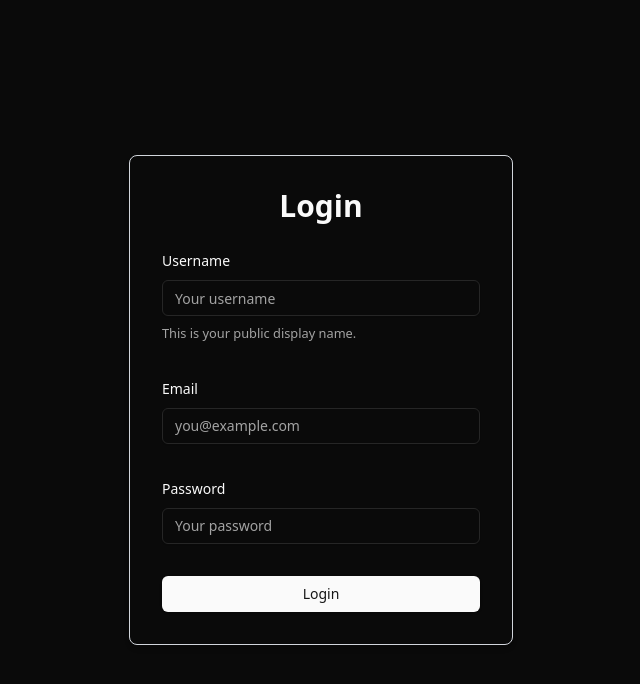
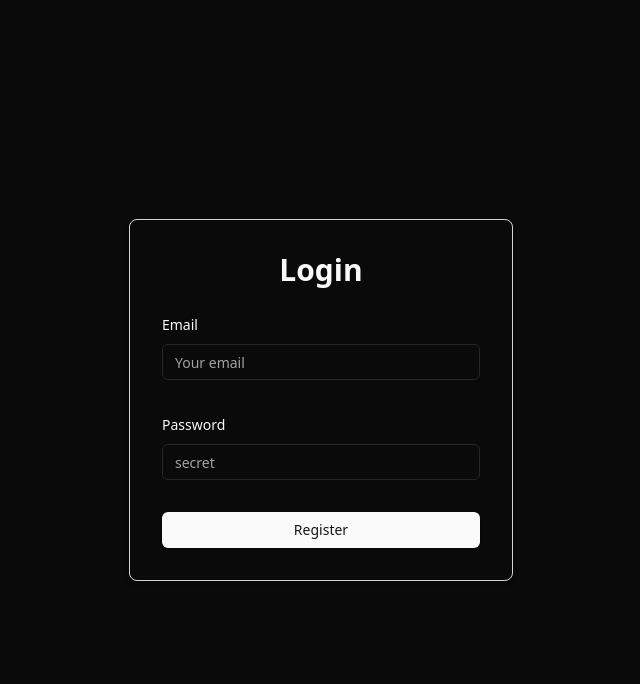
Before and after one commit to mathzds/Toughts-Site, a React (Vite) app: page /login in a window 1280 px wide. Shown: the top 684 px of the page, without its empty margins (319-959 px from the left). Built offline with nearby package versions, Linux system fonts and the light colour scheme.

Commit message:
persisting token

```diff
--- a/package.json
+++ b/package.json
@@ -15,6 +15,7 @@
     "@radix-ui/react-label": "^2.1.0",
     "@radix-ui/react-slot": "^1.1.0",
     "@radix-ui/react-toast": "^1.2.1",
+    "axios": "^1.7.7",
     "class-variance-authority": "^0.7.0",
     "clsx": "^2.1.1",
     "lucide-react": "^0.446.0",
--- a/src/pages/home/App.tsx
+++ b/src/pages/home/App.tsx
@@ -3,10 +3,6 @@ import { useNavigate } from "react-router-dom";
 
 function Home() {
 	const navigate = useNavigate();
-
-	const handleNavigate = () => {
-		navigate("/login");
-	};
 
 	return (
 		<>
@@ -17,7 +13,14 @@ function Home() {
 				<h4 className="scroll-m-20 text-xl font-semibold tracking-tight mb-4">
 					People stopped telling jokes
 				</h4>
-				<Button onClick={handleNavigate}>Enter in this world!</Button>
+				<div className="flex flex-rows gap-2">
+					<Button onClick={() => navigate("/register")}>
+						Register in this woldr!
+					</Button>
+					<Button onClick={() => navigate("/login")}>
+						Login on your mind!
+					</Button>
+				</div>
 			</div>
 		</>
 	);
--- a/src/pages/login/Login.tsx
+++ b/src/pages/login/Login.tsx
@@ -6,7 +6,6 @@ import { Button } from "@/components/ui/button";
 import {
 	Form,
 	FormControl,
-	FormDescription,
 	FormField,
 	FormItem,
 	FormLabel,
@@ -14,11 +13,9 @@ import {
 } from "@/components/ui/form";
 import { Input } from "@/components/ui/input";
 import { toast } from "@/hooks/use-toast";
+import axios from "axios";
 
 const formSchema = z.object({
-	username: z.string().min(1, {
-		message: "Username is required",
-	}),
 	email: z.string().email({
 		message: "Email is invalid",
 	}),
@@ -27,23 +24,48 @@ const formSchema = z.object({
 	}),
 });
 
-function Login() {
+function Register() {
 	const form = useForm<z.infer<typeof formSchema>>({
 		resolver: zodResolver(formSchema),
 		defaultValues: {
-			username: "",
 			email: "",
 			password: "",
 		},
 	});
 
-	const onSubmit = (values: z.infer<typeof formSchema>) => {
-		console.log(values);
-		toast({
-			title: "Login",
-			description: "Login successful",
-			variant: "success",
-		});
+	const onSubmit = async (values: z.infer<typeof formSchema>) => {
+		try {
+			const response = await axios.post(
+				"http://localhost:3000/users/login/me",
+				{
+					email: values.email,
+					senha: values.password,
+				},
+				{
+					headers: {
+						"Content-Type": "application/json",
+					},
+				},
+			);
+
+			const data = response.data;
+			console.log("Response data:", data);
+
+			localStorage.setItem("token", data);
+
+			toast({
+				title: "Login",
+				description: "Login bem-sucedido",
+				variant: "success",
+			});
+		} catch (error) {
+			console.error("Error during request:", error);
+			toast({
+				title: "Erro",
+				description: "Ocorreu um erro.",
+				variant: "destructive",
+			});
+		}
 	};
 
 	return (
@@ -54,32 +76,12 @@ function Login() {
 					<form onSubmit={form.handleSubmit(onSubmit)} className="space-y-8">
 						<FormField
 							control={form.control}
-							name="username"
-							render={({ field }) => (
-								<FormItem>
-									<FormLabel className="text-left">Username</FormLabel>
-									<FormControl>
-										<Input placeholder="Your username" {...field} />
-									</FormControl>
-									<FormDescription>
-										This is your public display name.
-									</FormDescription>
-									<FormMessage />
-								</FormItem>
-							)}
-						/>
-						<FormField
-							control={form.control}
 							name="email"
 							render={({ field }) => (
 								<FormItem>
-									<FormLabel>Email</FormLabel>
+									<FormLabel className="text-left">Email</FormLabel>
 									<FormControl>
-										<Input
-											type="email"
-											placeholder="you@example.com"
-											{...field}
-										/>
+										<Input placeholder="Your email" {...field} />
 									</FormControl>
 									<FormMessage />
 								</FormItem>
@@ -92,18 +94,14 @@ function Login() {
 								<FormItem>
 									<FormLabel>Password</FormLabel>
 									<FormControl>
-										<Input
-											type="password"
-											placeholder="Your password"
-											{...field}
-										/>
+										<Input type="password" placeholder="secret" {...field} />
 									</FormControl>
 									<FormMessage />
 								</FormItem>
 							)}
 						/>
 						<Button className="w-full text-center" type="submit">
-							Login
+							Register
 						</Button>
 					</form>
 				</Form>
@@ -112,4 +110,4 @@ function Login() {
 	);
 }
 
-export default Login;
+export default Register;
```
Also changed, not shown: 1 other file (tests, documents, lock files or other folders).
